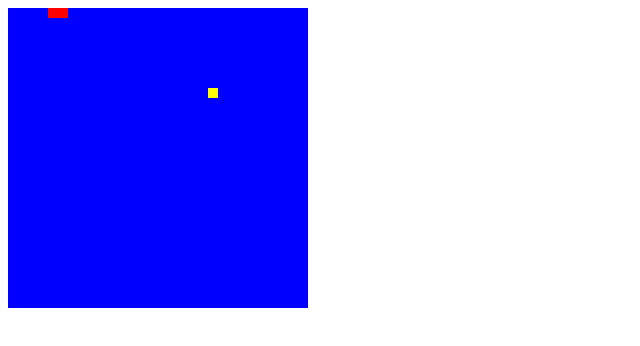
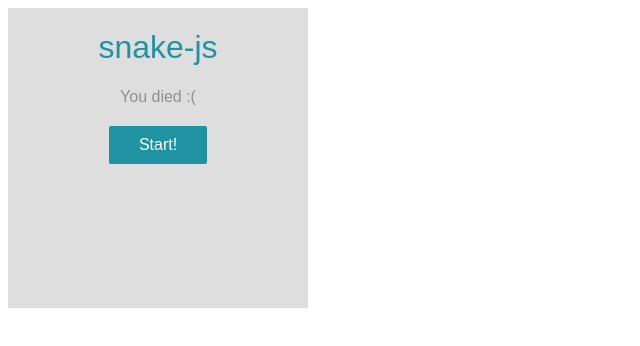
Before and after one commit to gmatheus/snake-js, a plain HTML site: page index.html in a window 1280 px wide. Both pictures are taken after a click on the button "Start!". Shown: the whole page, without its empty margins (0-640 px from the left). Drawn offline with Linux system fonts and the light colour scheme.

Commit message:
initGame() and endGame() functions created

```diff
--- a/css/style.css
+++ b/css/style.css
@@ -20,6 +20,13 @@ body{
 
 .menu .title{
   font-weight: 300;
+  color: #1e94a2;
+}
+
+.menu .message{
+  display: block;
+  margin: 20px 0;
+  color: #909090;
 }
 
 .menu .start-button{
--- a/js/app.js
+++ b/js/app.js
@@ -1,15 +1,8 @@
-function setup() {
-  drawCanvasBG()
-  snake = new Snake()
-  food = new Food()
-}
-
 function draw() {
   drawCanvasBG()
 
   if (snake.die()) {
-    // Runs setup() again to reset game
-    setup()
+    endGame('You died :(')
   }
 
   if (snake.eat(food)) {
@@ -40,13 +33,22 @@ function keyDown(e) {
   }
 }
 
-function init(){
-  setup()
-  document.addEventListener('keydown', keyDown)
-  setInterval(draw, 80)
+function initGame(){
+  menu.classList.add('_hidden')
+
+  drawCanvasBG()
+  snake = new Snake()
+  food = new Food()
+  gameIntervalLoop = setInterval(draw, 80)
 }
 
-startButton.addEventListener('click', function () {
-  menu.classList.add('_hidden')
-  init()
-})
+function endGame(message) {
+  clearInterval(gameIntervalLoop)
+
+  messageSpan.innerHTML = message
+  messageSpan.classList.remove('_hidden')
+  menu.classList.remove('_hidden')
+}
+
+startButton.addEventListener('click', initGame)
+document.addEventListener('keydown', keyDown)
--- a/js/settings.js
+++ b/js/settings.js
@@ -1,9 +1,10 @@
-var snake, food
+var snake, food, gameIntervalLoop
 var gameUnitSize = 10
 
 // DOM elements
 var canvas = document.getElementById('snake-canvas')
 var menu = document.querySelector('.menu')
+var messageSpan = menu.querySelector('.message')
 var startButton = menu.querySelector('.start-button')
 
 // Canvas context
--- a/js/snake.js
+++ b/js/snake.js
@@ -6,7 +6,10 @@ function Snake() {
   this.tail = []
 
   // Adds a new position in tail arrray
-  this.tail.push({x: this.x, y: this.y})
+  this.tail.push({
+    x: (this.x - gameUnitSize),
+    y: this.y
+  })
 
   this.hitItself = function() {
     var hitPosition = this.tail.filter((function(p) {
```
